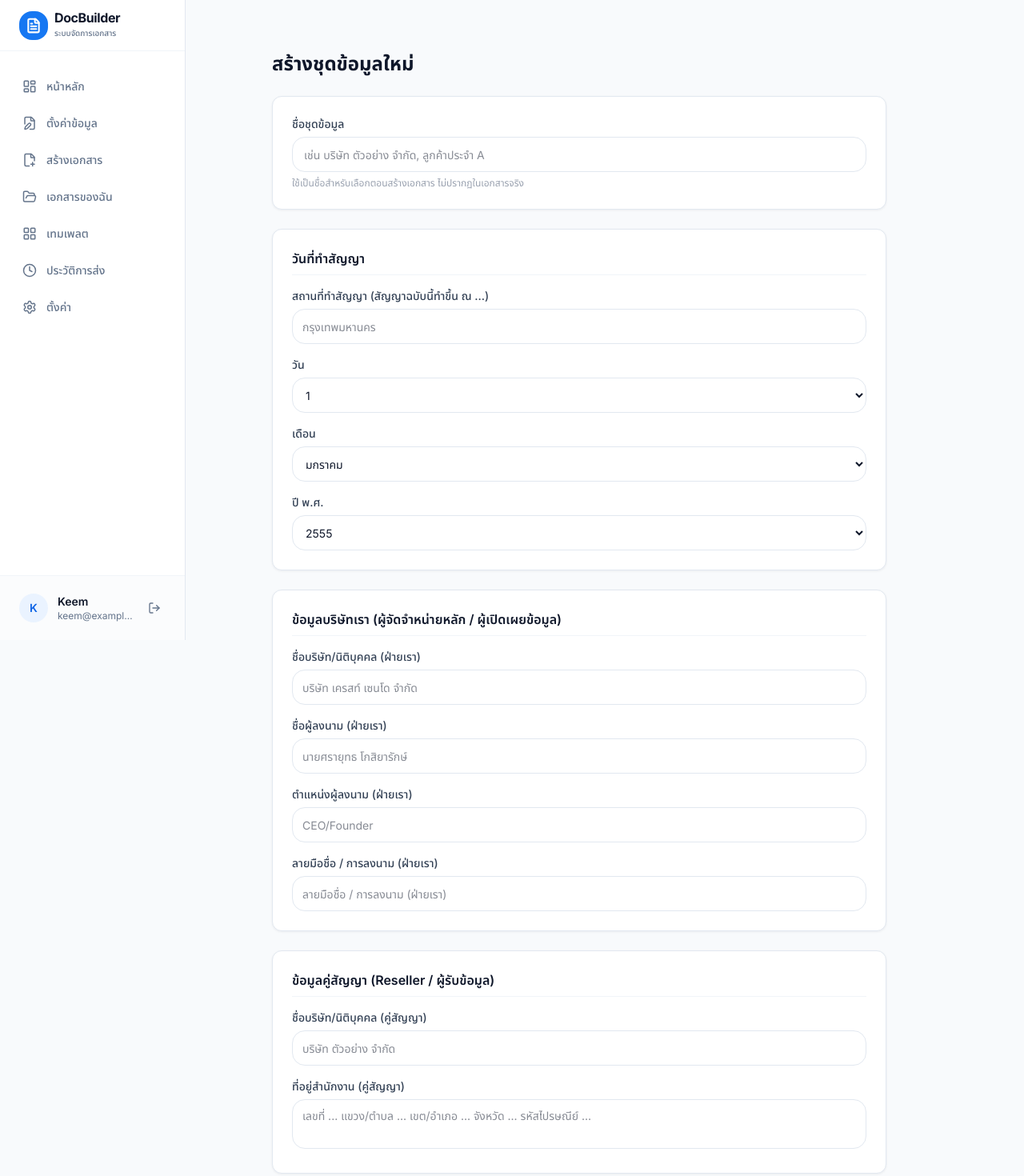
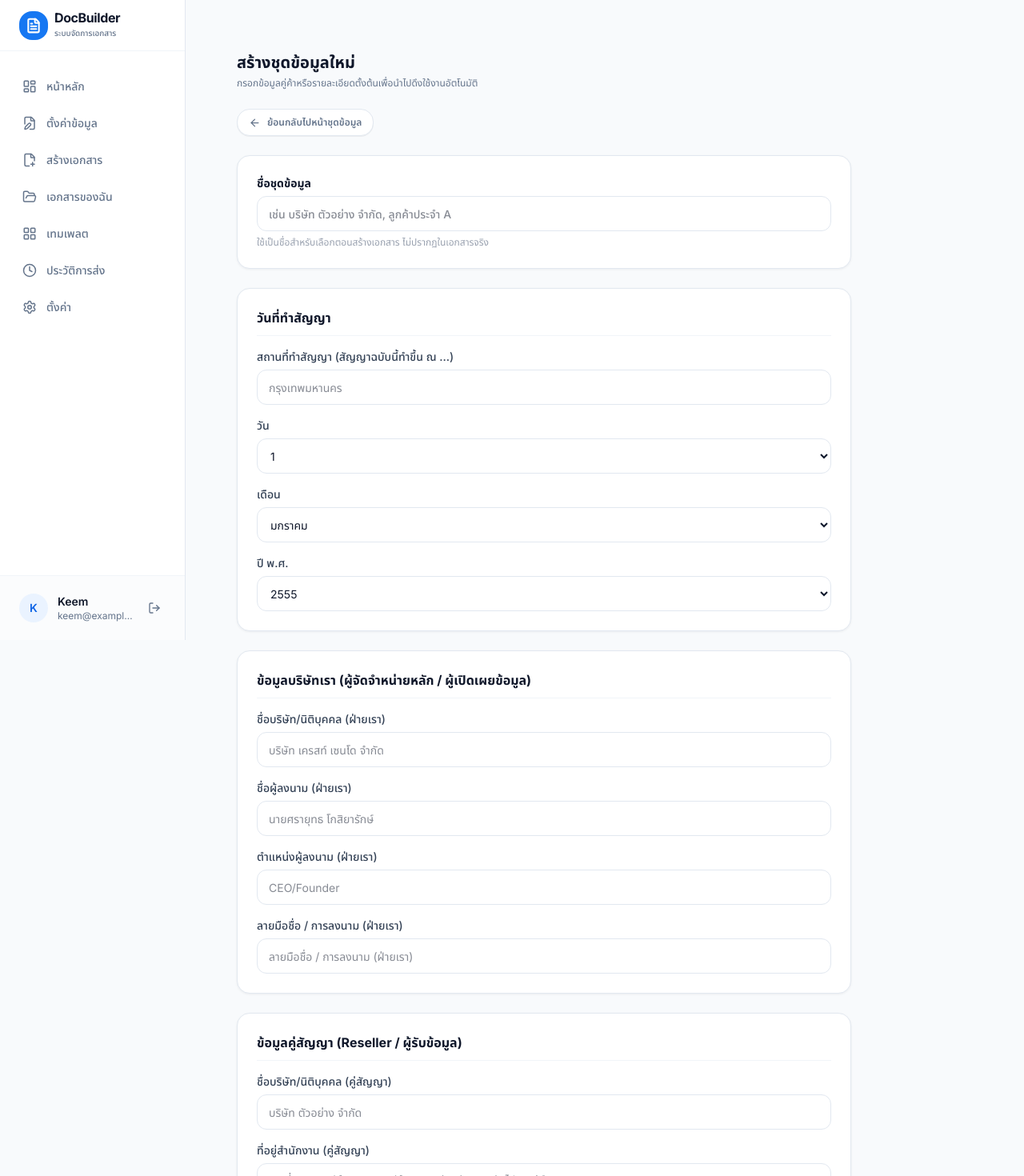
Before and after one commit to SirawitKeem/docbuilder, a Next.js app: page /profile-data/new in a window 1280 px wide. Shown: the top 1470 px of the page at 80% size. Built offline with nearby package versions, Linux system fonts and the light colour scheme.

Commit message:
feat(profile-data): remove star icon column, add back navigation link to form, and polish UI layout

```diff
--- a/app/(main)/profile-data/new/page.jsx
+++ b/app/(main)/profile-data/new/page.jsx
@@ -2,8 +2,13 @@ import ProfileForm from "@/components/profile/ProfileForm";
 
 export default function NewProfileDataPage() {
   return (
-    <div className="p-8 max-w-4xl mx-auto">
-      <h1 className="text-2xl font-bold text-gray-900 mb-6">สร้างชุดข้อมูลใหม่</h1>
+    <div className="p-6 md:p-8 max-w-7xl mx-auto space-y-6">
+      <div>
+        <h1 className="text-xl font-bold text-gray-900">สร้างชุดข้อมูลใหม่</h1>
+        <p className="text-xs text-gray-500 mt-1">
+          กรอกข้อมูลคู่ค้าหรือรายละเอียดตั้งต้นเพื่อนำไปดึงใช้งานอัตโนมัติ
+        </p>
+      </div>
       <ProfileForm />
     </div>
   );
--- a/app/(main)/profile-data/page.jsx
+++ b/app/(main)/profile-data/page.jsx
@@ -8,8 +8,9 @@ import {
   Pencil,
   Trash2,
   Building2,
-  Star,
   MoreHorizontal,
+  SlidersHorizontal,
+  Check,
 } from "lucide-react";
 import { listFieldProfiles, deleteFieldProfile, updateFieldProfile } from "@/lib/data/fieldProfiles";
 
@@ -51,22 +52,12 @@ export default function ProfileDataListPage() {
   }, []);
 
   const handleDelete = async (id, name) => {
-    if (!confirm(`ลบข้อมูล "${name}" ใช่ไหม?`)) return;
+    if (!confirm(`คุณต้องการลบชุดข้อมูล "${name}" ใช่หรือไม่?`)) return;
     await deleteFieldProfile(id);
     load();
   };
 
-  const handleToggleStar = async (p) => {
-    await updateFieldProfile(p.id, {
-      name: p.name,
-      values: p.values,
-      isFavorite: !p.isFavorite,
-    });
-    load();
-  };
-
   const handleSetDefault = async (targetProfile) => {
-    // ปลด default อันอื่นออก แล้วตั้งให้targetProfile เป็น default
     for (const p of profiles) {
       if (p.isDefault && p.id !== targetProfile.id) {
         await updateFieldProfile(p.id, { name: p.name, values: p.values, isDefault: false });
@@ -82,13 +73,12 @@ export default function ProfileDataListPage() {
 
   if (profiles === null) {
     return (
-      <div className="p-6 md:p-8 max-w-7xl mx-auto">
+      <div className="p-6 md:p-8 max-w-7xl mx-auto space-y-6">
         <div className="h-64 rounded-2xl bg-gray-100 animate-pulse" />
       </div>
     );
   }
 
-  // Filter profiles based on search query
   const filteredProfiles = profiles.filter((p) => {
     const q = searchQuery.toLowerCase().trim();
     if (!q) return true;
@@ -107,16 +97,27 @@ export default function ProfileDataListPage() {
   return (
     <div className="p-6 md:p-8 max-w-7xl mx-auto space-y-6">
 
-      {/* Outer Card Container */}
-      <div className="bg-white border border-gray-200 rounded-2xl p-6 shadow-card space-y-6">
+      {/* Page Title Header */}
+      <div className="flex flex-col sm:flex-row items-start sm:items-center justify-between gap-4">
+        <div>
+          <div className="flex items-center gap-2">
+            <h1 className="text-xl font-bold text-gray-900">ชุดข้อมูลที่บันทึกไว้</h1>
+            <span className="px-2.5 py-0.5 rounded-full text-xs font-semibold bg-gray-100 text-gray-600 border border-gray-200">
+              {profiles.length} รายการ
+            </span>
+          </div>
+          <p className="text-xs text-gray-500 mt-1">
+            จัดการและบันทึกชุดข้อมูลคู่ค้าเพื่อดึงไปใช้สร้างเอกสารอัตโนมัติ
+          </p>
+        </div>
+      </div>
 
-        {/* Header Bar: Title + Search Box + Create Button */}
-        <div className="flex flex-col sm:flex-row items-start sm:items-center justify-between gap-4">
-          <h1 className="text-xl font-bold text-gray-900">ชุดข้อมูลที่บันทึกไว้</h1>
+      {/* Main Card Container */}
+      <div className="bg-white border border-gray-200 rounded-2xl p-6 shadow-card space-y-5">
 
-          <div className="flex items-center gap-3 w-full sm:w-auto">
-            {/* Search Input Box */}
-            <div className="relative flex-1 sm:w-80">
+        {/* Toolbar: Search Input + Create Button */}
+        <div className="flex flex-col sm:flex-row items-stretch sm:items-center justify-between gap-3">
+          <div className="relative flex-1 sm:max-w-md">
             <div className="absolute left-3.5 top-1/2 -translate-y-1/2 text-gray-400">
               <Search size={17} />
             </div>
@@ -124,12 +125,11 @@ export default function ProfileDataListPage() {
               type="text"
               value={searchQuery}
               onChange={(e) => setSearchQuery(e.target.value)}
-                placeholder="ค้นหาชื่อบริษัท หรือผู้ลงนาม"
+              placeholder="ค้นหาชื่อชุดข้อมูล, บริษัท หรือผู้ลงนาม..."
               className="w-full h-10 pl-10 pr-4 rounded-xl border border-gray-200 text-sm outline-none focus:border-primary-500 focus:ring-2 focus:ring-primary-100 transition-all bg-gray-50/50"
             />
           </div>
 
-            {/* Create New Profile Button */}
           <Link
             href="/profile-data/new"
             className="inline-flex items-center justify-center gap-2 h-10 px-5 rounded-xl bg-primary-600 text-white text-sm font-semibold hover:bg-primary-500 transition-all shadow-sm shrink-0"
@@ -138,14 +138,12 @@ export default function ProfileDataListPage() {
             สร้างข้อมูลใหม่
           </Link>
         </div>
-        </div>
 
-        {/* Data Table */}
+        {/* Clean Data Table (No Star Column) */}
         <div className="border border-gray-200/90 rounded-xl overflow-visible bg-white">
           <table className="w-full text-sm text-left">
             <thead>
               <tr className="border-b border-gray-200/90 text-xs font-semibold text-gray-500 bg-gray-50/70">
-                <th className="w-12 px-4 py-3.5 text-center"></th>
                 <th className="px-5 py-3.5">ชื่อชุดข้อมูล</th>
                 <th className="px-5 py-3.5">ผู้ลงนาม</th>
                 <th className="px-5 py-3.5">ตำแหน่ง</th>
@@ -156,7 +154,7 @@ export default function ProfileDataListPage() {
             <tbody>
               {filteredProfiles.length === 0 ? (
                 <tr>
-                  <td colSpan={6} className="px-5 py-12 text-center text-gray-400 text-sm">
+                  <td colSpan={5} className="px-5 py-12 text-center text-gray-400 text-sm">
                     {searchQuery ? "ไม่พบข้อมูลที่ตรงกับการค้นหา" : "ยังไม่มีชุดข้อมูลที่บันทึกไว้ — เริ่มสร้างชุดแรกได้เลย"}
                   </td>
                 </tr>
@@ -189,21 +187,7 @@ export default function ProfileDataListPage() {
                       key={p.id}
                       className="border-b border-gray-100 last:border-0 hover:bg-gray-50/60 transition-colors"
                     >
-                      {/* Star Button */}
-                      <td className="px-4 py-4 text-center">
-                        <button
-                          onClick={() => handleToggleStar(p)}
-                          className="text-gray-300 hover:text-amber-400 transition-colors"
-                          title={p.isFavorite ? "เลิกติดดาว" : "ติดดาวเป็นรายการโปรด"}
-                        >
-                          <Star
-                            size={18}
-                            className={p.isFavorite ? "fill-amber-400 text-amber-400" : "text-gray-300"}
-                          />
-                        </button>
-                      </td>
-
-                      {/* Company Name & Address */}
+                      {/* Company Name & Address Subtext */}
                       <td className="px-5 py-4">
                         <div className="flex items-start gap-3.5">
                           <div
@@ -219,7 +203,7 @@ export default function ProfileDataListPage() {
                             <div className="flex items-center gap-2">
                               <span className="font-bold text-gray-900 text-sm">{companyName}</span>
                               {p.isDefault && (
-                                <span className="px-2 py-0.5 rounded-full text-[11px] font-medium bg-primary-50 text-primary-600 border border-primary-100">
+                                <span className="px-2 py-0.5 rounded-full text-[11px] font-semibold bg-primary-50 text-primary-600 border border-primary-100">
                                   ค่าเริ่มต้น
                                 </span>
                               )}
@@ -232,7 +216,7 @@ export default function ProfileDataListPage() {
                       </td>
 
                       {/* Signatory */}
-                      <td className="px-5 py-4 text-gray-800 text-xs font-medium">{signatory}</td>
+                      <td className="px-5 py-4 text-gray-800 text-xs font-semibold">{signatory}</td>
 
                       {/* Position */}
                       <td className="px-5 py-4 text-gray-500 text-xs">{position}</td>
@@ -259,7 +243,7 @@ export default function ProfileDataListPage() {
                               setOpenMenuId(openMenuId === p.id ? null : p.id);
                             }}
                             className="p-1.5 rounded-lg border border-gray-200 bg-white hover:bg-gray-100 text-gray-600 transition-colors shadow-2xs"
-                            title="เพิ่มเติม"
+                            title="ตัวเลือกเพิ่มเติม"
                           >
                             <MoreHorizontal size={15} />
                           </button>
@@ -277,7 +261,7 @@ export default function ProfileDataListPage() {
                                 }}
                                 className="w-full text-left px-3.5 py-2 text-xs font-medium text-gray-700 hover:bg-gray-50 flex items-center gap-2 transition-colors"
                               >
-                                <Star size={14} className="text-amber-500" />
+                                <Check size={14} className="text-primary-600" />
                                 {p.isDefault ? "ยกเลิกค่าเริ่มต้น" : "ตั้งเป็นค่าเริ่มต้น"}
                               </button>
                               <button
--- a/components/home/HeroSection.jsx
+++ b/components/home/HeroSection.jsx
@@ -5,8 +5,8 @@ import { Plus } from "lucide-react";
 export default function HeroSection({ userName }) {
   return (
     <section
-      className="relative overflow-hidden rounded-2xl bg-white border border-gray-200 px-8 py-10 mb-8 shadow-card bg-cover bg-right bg-no-repeat"
-      style={{ backgroundImage: "url('/Banner-Home.png')" }}
+      className="relative overflow-hidden rounded-2xl bg-white border border-gray-200 px-8 py-10 mb-8 shadow-card bg-contain bg-right bg-no-repeat"
+      style={{ backgroundColor: '#f9fbfd', backgroundImage: "url('/Banner-Home.png')" }}
     >
       <div className="relative z-10 max-w-lg">
         <h1 className="text-[28px] leading-tight font-bold text-gray-900 mb-2">
--- a/components/profile/ProfileForm.jsx
+++ b/components/profile/ProfileForm.jsx
@@ -2,7 +2,8 @@
 
 import { useState } from "react";
 import { useRouter } from "next/navigation";
-import { CheckCircle2 } from "lucide-react";
+import Link from "next/link";
+import { ArrowLeft, CheckCircle2 } from "lucide-react";
 import { profileFieldDefs } from "@/lib/data/profileFields";
 import { createFieldProfile, updateFieldProfile } from "@/lib/data/fieldProfiles";
 
@@ -50,22 +51,33 @@ export default function ProfileForm({ profile }) {
   };
 
   return (
-    <div className="max-w-3xl">
-      <div className="bg-white border border-gray-200 rounded-card p-6 mb-6 shadow-card">
-        <label className="block text-sm font-medium text-gray-700 mb-1.5">ชื่อชุดข้อมูล</label>
+    <div className="max-w-3xl space-y-6">
+      {/* Top Back Navigation Link */}
+      <div className="flex items-center gap-3">
+        <Link
+          href="/profile-data"
+          className="inline-flex items-center gap-2 text-xs font-semibold text-gray-500 hover:text-gray-900 transition-colors bg-white px-3.5 py-2 rounded-lg border border-gray-200 shadow-2xs"
+        >
+          <ArrowLeft size={15} />
+          ย้อนกลับไปหน้าชุดข้อมูล
+        </Link>
+      </div>
+
+      <div className="bg-white border border-gray-200 rounded-2xl p-6 shadow-card">
+        <label className="block text-sm font-bold text-gray-900 mb-1.5">ชื่อชุดข้อมูล</label>
         <input
           type="text"
           value={name}
           onChange={(e) => setName(e.target.value)}
           placeholder="เช่น บริษัท ตัวอย่าง จำกัด, ลูกค้าประจำ A"
-          className="w-full h-11 px-3.5 rounded-lg border border-gray-200 text-sm outline-none focus:border-primary-500 focus:ring-2 focus:ring-primary-100"
+          className="w-full h-11 px-3.5 rounded-xl border border-gray-200 text-sm outline-none focus:border-primary-500 focus:ring-2 focus:ring-primary-100 font-medium"
         />
         <p className="text-xs text-gray-400 mt-1.5">ใช้เป็นชื่อสำหรับเลือกตอนสร้างเอกสาร ไม่ปรากฏในเอกสารจริง</p>
       </div>
 
       {Object.entries(groups).map(([groupName, fields]) => (
-        <section key={groupName} className="bg-white border border-gray-200 rounded-card p-6 mb-6 shadow-card">
-          <h2 className="text-base font-semibold text-gray-900 mb-4 border-b border-gray-100 pb-2">{groupName}</h2>
+        <section key={groupName} className="bg-white border border-gray-200 rounded-2xl p-6 shadow-card">
+          <h2 className="text-base font-bold text-gray-900 mb-4 border-b border-gray-100 pb-2.5">{groupName}</h2>
           <div className="space-y-4">
             {fields.map((f) => (
               <div key={f.id}>
@@ -74,7 +86,7 @@ export default function ProfileForm({ profile }) {
                   <select
                     value={values[f.id] || f.options?.[0] || ""}
                     onChange={(e) => handleChange(f.id, e.target.value)}
-                    className="w-full h-11 px-3 rounded-lg border border-gray-200 text-sm outline-none focus:border-primary-500 focus:ring-2 focus:ring-primary-100 bg-white"
+                    className="w-full h-11 px-3 rounded-xl border border-gray-200 text-sm outline-none focus:border-primary-500 focus:ring-2 focus:ring-primary-100 bg-white"
                   >
                     {f.options?.map((opt) => (
                       <option key={opt} value={opt}>
@@ -88,7 +100,7 @@ export default function ProfileForm({ profile }) {
                     placeholder={f.placeholder}
                     onChange={(e) => handleChange(f.id, e.target.value)}
                     rows={2}
-                    className="w-full px-3 py-2.5 rounded-lg border border-gray-200 text-sm outline-none focus:border-primary-500 focus:ring-2 focus:ring-primary-100 resize-none"
+                    className="w-full px-3.5 py-2.5 rounded-xl border border-gray-200 text-sm outline-none focus:border-primary-500 focus:ring-2 focus:ring-primary-100 resize-none"
                   />
                 ) : (
                   <input
@@ -96,7 +108,7 @@ export default function ProfileForm({ profile }) {
                     value={values[f.id] || ""}
                     placeholder={f.placeholder}
                     onChange={(e) => handleChange(f.id, e.target.value)}
-                    className="w-full h-11 px-3 rounded-lg border border-gray-200 text-sm outline-none focus:border-primary-500 focus:ring-2 focus:ring-primary-100"
+                    className="w-full h-11 px-3.5 rounded-xl border border-gray-200 text-sm outline-none focus:border-primary-500 focus:ring-2 focus:ring-primary-100"
                   />
                 )}
               </div>
@@ -105,22 +117,22 @@ export default function ProfileForm({ profile }) {
         </section>
       ))}
 
-      <div className="flex items-center gap-3">
+      <div className="flex items-center gap-3 pt-2">
         <button
           onClick={handleSave}
           disabled={saving}
-          className="h-11 px-6 rounded-lg bg-primary-600 text-white text-sm font-semibold hover:bg-primary-500 disabled:opacity-60 transition-colors shadow-2xs"
+          className="h-11 px-7 rounded-xl bg-primary-600 text-white text-sm font-semibold hover:bg-primary-500 disabled:opacity-60 transition-colors shadow-sm"
         >
           {saving ? "กำลังบันทึก..." : "บันทึกข้อมูล"}
         </button>
         <button
           onClick={() => router.push("/profile-data")}
-          className="h-11 px-6 rounded-lg border border-gray-200 text-gray-700 text-sm font-medium hover:bg-gray-50 transition-colors"
+          className="h-11 px-6 rounded-xl border border-gray-200 text-gray-700 text-sm font-medium hover:bg-gray-50 transition-colors bg-white"
         >
           ยกเลิก
         </button>
         {saved && (
-          <span className="inline-flex items-center gap-1.5 text-sm text-success-600 font-medium">
+          <span className="inline-flex items-center gap-1.5 text-sm text-success-600 font-bold">
             <CheckCircle2 size={16} />
             บันทึกแล้ว
           </span>
```
Also changed, not shown: app/(main)/profile-data/[id]/page.jsx (+14 -5 lines). Lines whose indentation alone changed are shown as unchanged.
